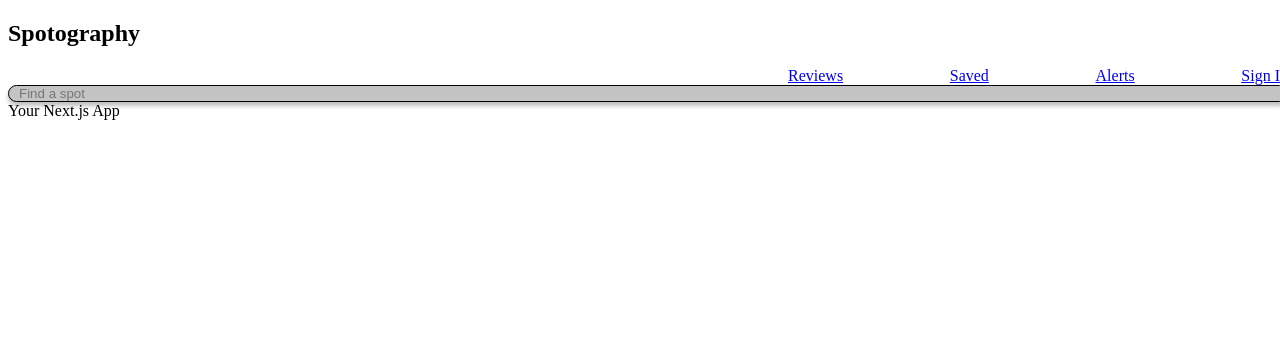
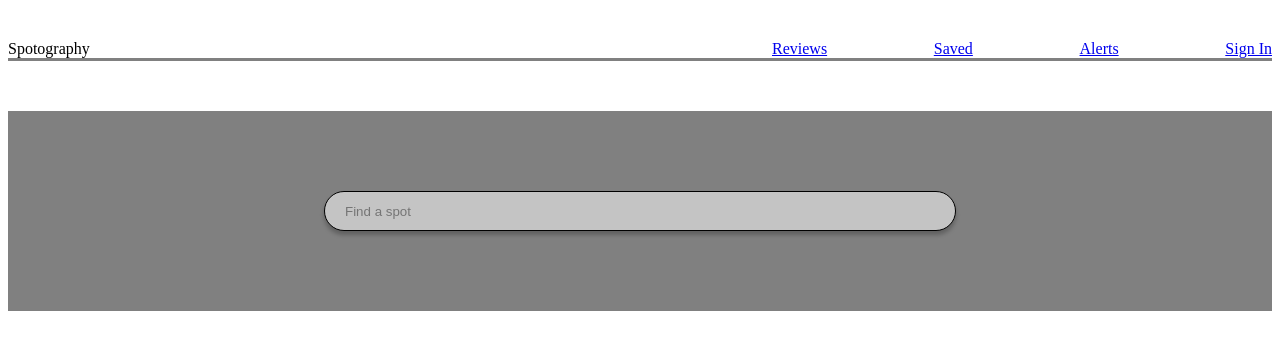
Before and after one commit to evansding123/Spotography, a Next.js app: page / in a window 1280 px wide. Shown: the top 350 px of the page. Built offline with nearby package versions, Linux system fonts and the light colour scheme.

Commit message:
updated styling

```diff
--- a/components/NavBar.js
+++ b/components/NavBar.js
@@ -4,9 +4,9 @@ import Link from 'next/link';
 
 const NavBar = () => {
   return(
-    <div>
-      <h2>Spotography</h2>
-      <div className = 'navbar'>
+    <div className = 'navbar'>
+      <div>Spotography</div>
+      <div className = 'navigation'>
         <Link href = '/reviews'>
           <a>Reviews</a>
         </Link>
--- a/components/SearchBar.js
+++ b/components/SearchBar.js
@@ -3,10 +3,11 @@ import React, { useState, useEffect } from 'react';
 
 const SearchBar = () => {
   return(
-
-    <form className = 'searchbar'>
-      <input type="text" id="fname" name="fname" placeholder ='Find a spot'></input>
-    </form>
+    <div className = 'banner'>
+      <form className = 'searchbar'>
+        <input type="text" id="fname" name="fname" placeholder ='Find a spot'></input>
+      </form>
+    </div>
 
   )
 }
--- a/pages/index.js
+++ b/pages/index.js
@@ -5,11 +5,10 @@ import NavBar from '../components/NavBar.js';
 
 const Index = () => {
   return(
-    <>
+    <div className = 'main__page'>
       <NavBar/>
       <SearchBar/>
-      <div>Your Next.js App</div>
-    </>
+    </div>
   )
 }
 
--- a/styles/index.scss
+++ b/styles/index.scss
@@ -1,14 +1,42 @@
 #__next{
-  min-width: 100vw;
+  min-width: 90vw;
   min-height: 100vh;
 
+  .main__page {
+    display: flex;
+    flex-direction: column;
+    justify-content: space-between;
+
+  }
+
+  .banner {
+    margin-left: auto;
+    margin-right: auto;
+    margin-top: 50px;
+
+    display: flex;
+    justify-content: center;
+    background-color: grey;
+    width: 100%;
+    height: 200px;
+
+
+
+  }
+
   .searchbar {
-    display: flex;
+    padding: 10px;
+
+    margin-top: auto;
+    margin-bottom: auto;
+
     background: #C4C4C4;
     border: 1px solid #000000;
     box-sizing: border-box;
     box-shadow: 0px 4px 4px #00000040;
     border-radius: 100px;
+    height: 20%;
+    width: 50%;
   }
 
   input {
@@ -20,11 +48,24 @@
   }
 
   .navbar {
-    margin-left: auto;
-    margin-right: 0;
     display: flex;
-    justify-content: space-between;
-    width: 500px;
+    height: 50px;
+    border-bottom-style: solid;
+    border-color: grey;
+    align-items: flex-end;
+
+    .navigation {
+      margin-bottom: 0;
+      margin-top: auto;
+      margin-left: auto;
+      margin-right: 0;
+      display: flex;
+      justify-content: space-between;
+      width: 500px;
+    }
+
   }
 
+
+
 }
```
